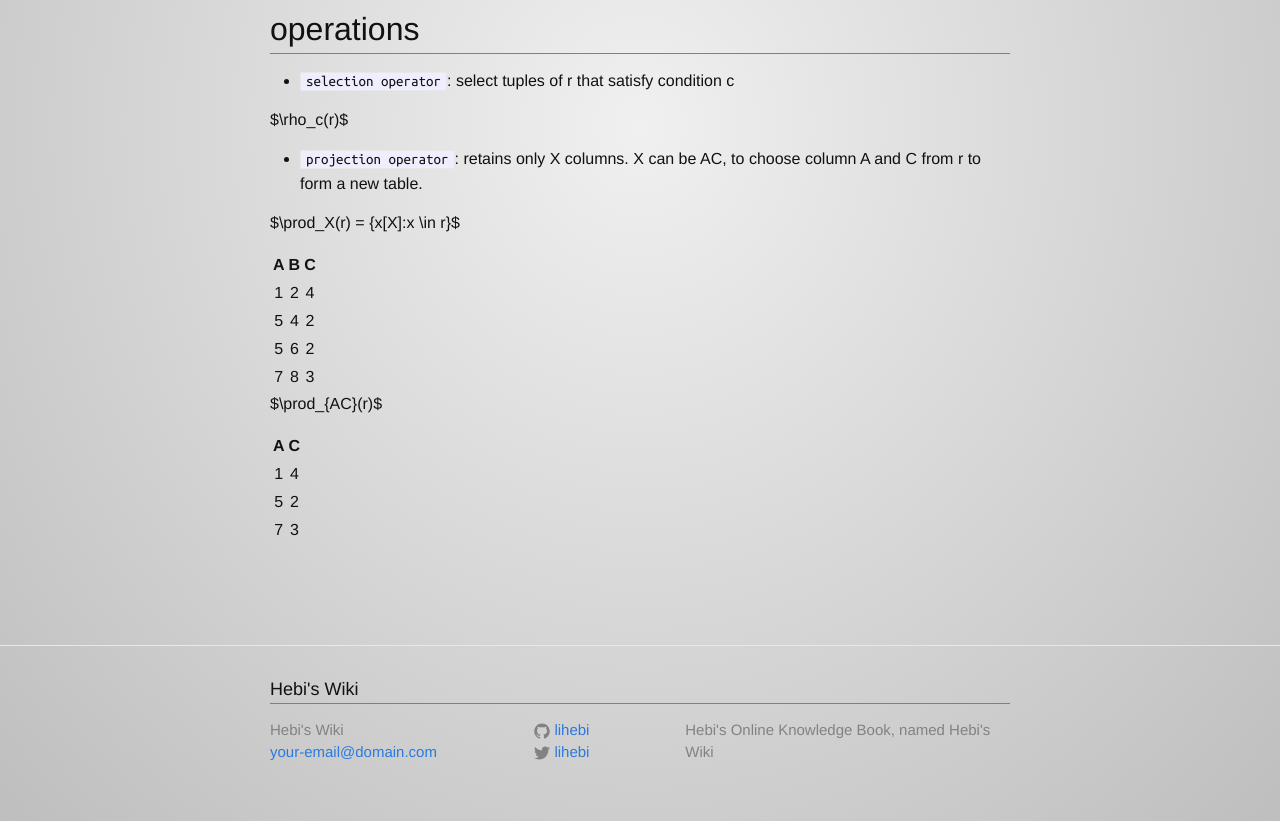
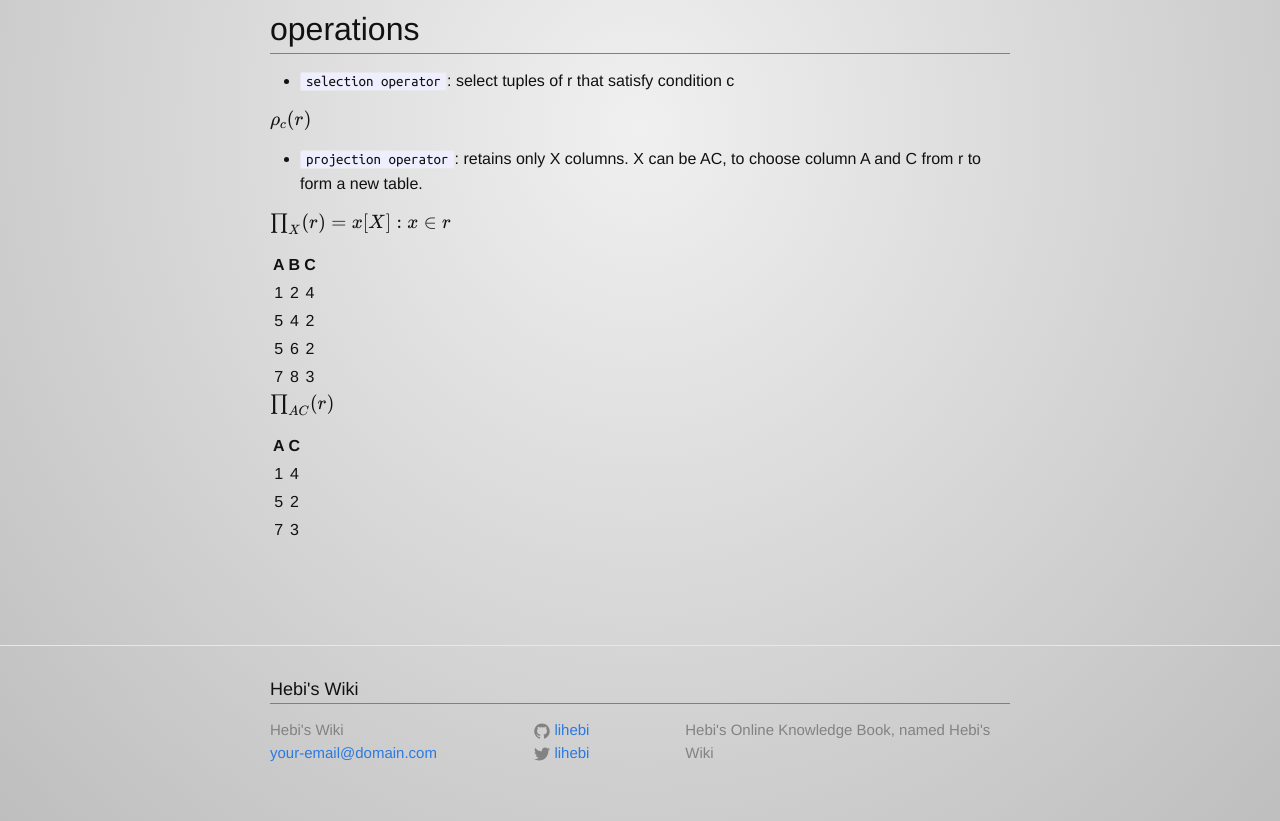
Before and after one commit to lihebi/wiki-old, a Jekyll site: the page built from _wiki/tools/database/cs363/basic.md, in a window 1280 px wide. Shown: the part 573-1394 px from the top of the page. Built offline with Jekyll 4.4.1, drawn with Linux system fonts in a browser that asks for light colours; nearby versions of some CDN libraries; Markdown is read by kramdown in place of the engine named in the settings; a style sheet for code colours, icons or effects is not loaded.

Commit message:
correct katex

```diff
--- a/_wiki/tools/database/cs363/basic.md
+++ b/_wiki/tools/database/cs363/basic.md
@@ -20,11 +20,11 @@
 
 * `selection operator`: select tuples of r that satisfy condition c
 
-$\rho_c(r)$
+`$\rho_c(r)$`
 
 * `projection operator`: retains only X columns. X can be AC, to choose column A and C from r to form a new table.
 
-$\prod_X(r) = {x[X]:x \in r}$
+`$\prod_X(r) = {x[X]:x \in r}$`
 
 | A | B | C |
 | :---: | :---: | :---: |
@@ -33,7 +33,7 @@
 | 5 | 6 | 2 |
 | 7 | 8 | 3 |
 
-$\prod_{AC}(r)$
+`$\prod_{AC}(r)$`
 
 | A | C |
 | :---: | :---: |
```
